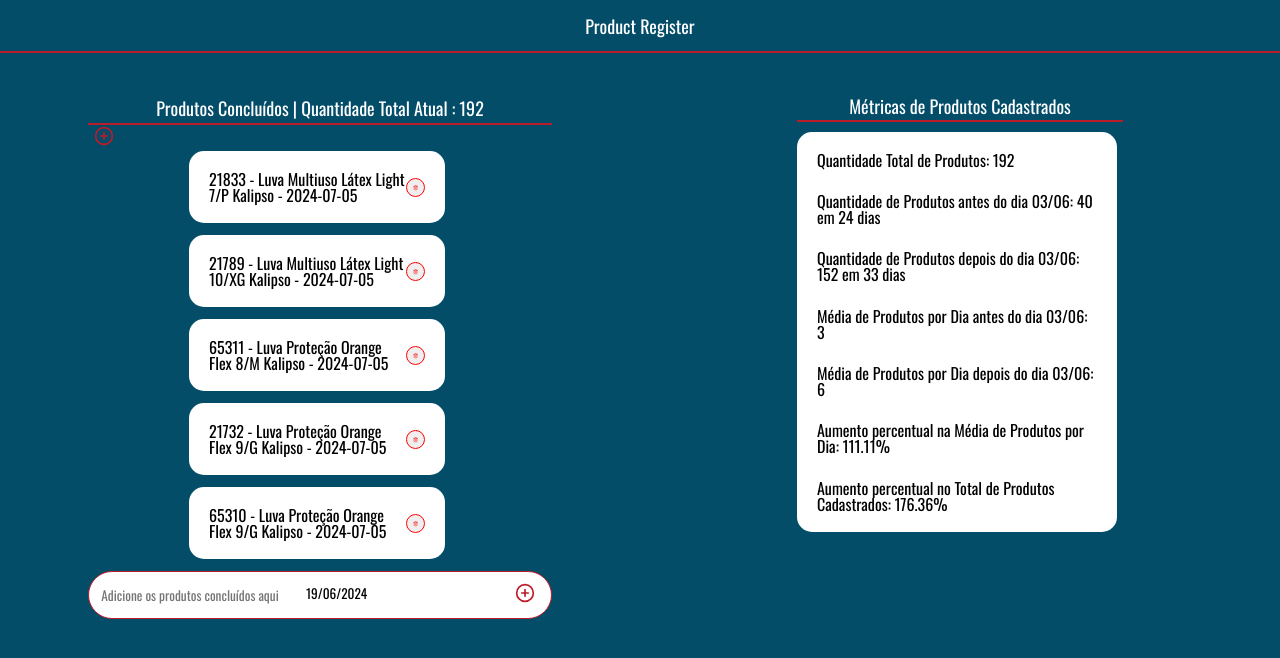
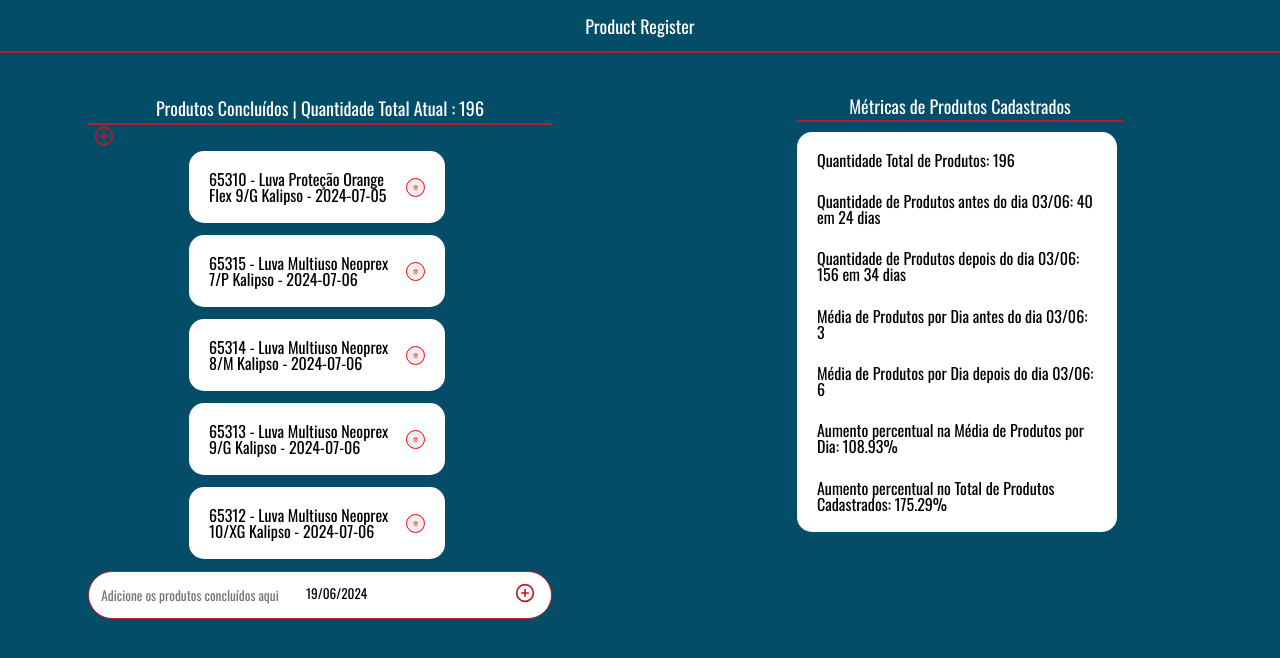
Before and after one commit to victoramattosc/productRegister, a React (Create React App) app in the folder new-project/: page / in a window 1280 px wide. Shown: the top 658 px of the page. Built offline with nearby package versions, Linux system fonts and the light colour scheme.

Commit message:
update 06/07

```diff
--- a/new-project/src/pages/Data/data.js
+++ b/new-project/src/pages/Data/data.js
@@ -191,4 +191,8 @@ export const data = [
     { produto: '65311 - Luva Proteção Orange Flex 8/M Kalipso', data: '2024-07-05' },
     { produto: '21732 - Luva Proteção Orange Flex 9/G Kalipso', data: '2024-07-05' },
     { produto: '65310 - Luva Proteção Orange Flex 9/G Kalipso', data: '2024-07-05' },
+    { produto: '65315 - Luva Multiuso Neoprex 7/P Kalipso', data: '2024-07-06' },
+    { produto: '65314 - Luva Multiuso Neoprex 8/M Kalipso', data: '2024-07-06' },
+    { produto: '65313 - Luva Multiuso Neoprex 9/G Kalipso', data: '2024-07-06' },
+    { produto: '65312 - Luva Multiuso Neoprex 10/XG Kalipso', data: '2024-07-06' },
 ];
```
Also changed, not shown: 1 other file (tests, documents, lock files or other folders).
